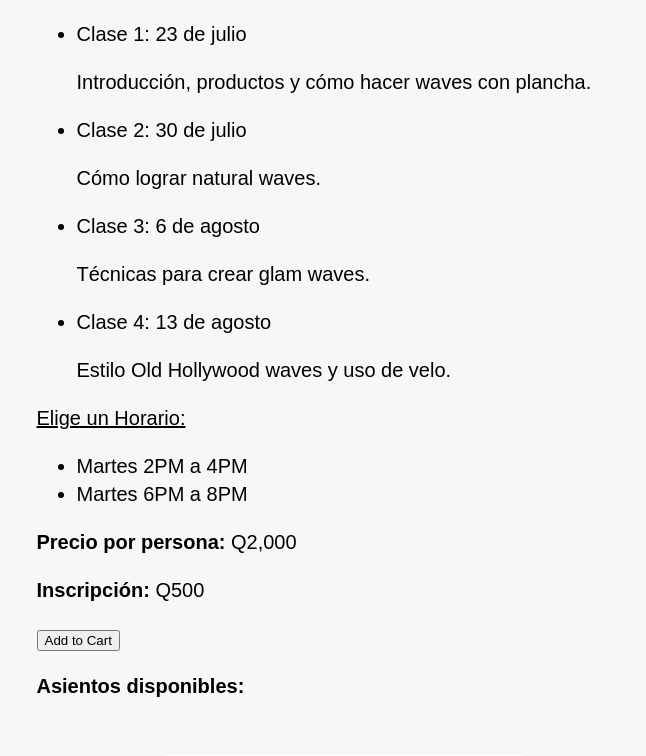
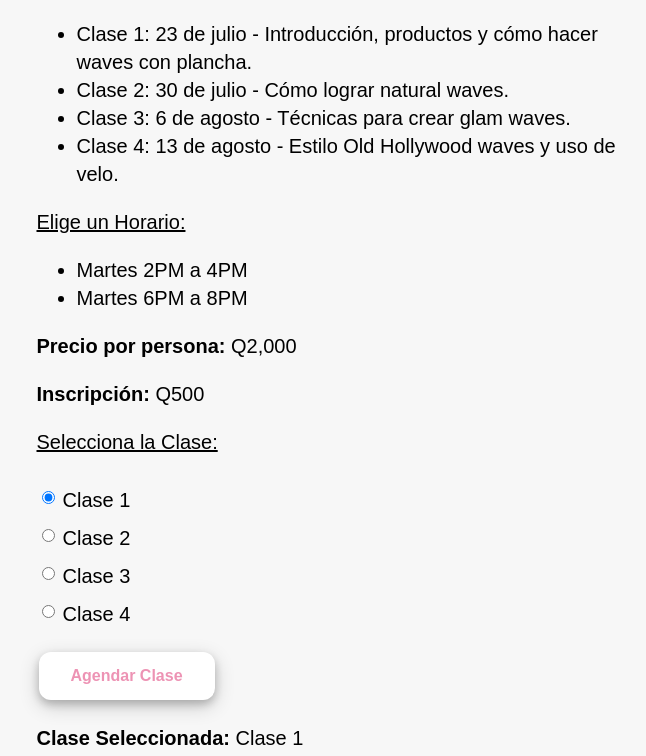
Before and after one commit to GGabriel007/Beauty-Station-React, a React (Create React App) app: page /classes/classes-1/Module_1Hair in a window 1280 px wide. Shown: the part 1360-2116 px from the top of the page, without its empty margins (296-942 px from the left). Built offline with nearby package versions, Linux system fonts and the light colour scheme; no server answers; the database is empty.

Commit message:
Fixing the data base issue including new classes
Implementing new classes and fixing it with the database.

```diff
--- a/src/pages/CartPage.js
+++ b/src/pages/CartPage.js
@@ -11,6 +11,9 @@ const CartPage = () => {
   const handleCheckout = async () => {
     const moduleIds = {
       'Modulo 1 Hair': 'YiqijCCEkEZAIeMVujBc',
+      'Module 1.1 Hair': 'js2jxcj3rNWxD7aEHycA',
+      'Module 1.2 Hair': 'RVzA81gMYtkv9fIdh18T',
+      'Module 1.3 Hair': 'Y152Sb3Ca3AURPUcaMUY',
       'Modulo 2 Hair': 'STw1zDaJNVOMT49f248v',
       'Modulo 3 Hair': '8ccNOMId0Gh8MLFTYlSM',
       'Modulo 4 Hair': 'c7SLqHPwsEeO7Bx7B1PI',
--- a/src/pages/Module_1Hair.js
+++ b/src/pages/Module_1Hair.js
@@ -1,13 +1,13 @@
-// src/pages/Module_1Hair.js
-import React, { useEffect, useContext } from 'react';
+import React, { useEffect, useContext, useState } from 'react';
 import { CartContext } from '../context/CartContext'; // Import CartContext
 import { SeatContext } from '../context/SeatContext'; // Import SeatContext
 import '../styles/modules.css';
 
-
 const Module_1Hair = () => {
   const { addToCart } = useContext(CartContext); // Get addToCart function from context
   const seatsAvailable = useContext(SeatContext); // Get seats data from context
+  const [selectedSchedule, setSelectedSchedule] = useState('Clase 1'); // State for selected schedule
+  const [availableSeats, setAvailableSeats] = useState(0); // State for available seats
 
   useEffect(() => {
     const thumbnails = document.querySelectorAll('.thumbnail-module');
@@ -27,12 +27,38 @@ const Module_1Hair = () => {
         thumbnail.removeEventListener('click', handleThumbnailClick);
       });
     };
-    }, []);
+  }, []);
+
+  useEffect(() => {
+    // Updating available seats based on the selected schedule
+    switch (selectedSchedule) {
+      case 'Clase 1':
+        setAvailableSeats(seatsAvailable[7] || 0); // Adjust index as needed
+        break;
+      case 'Clase 2':
+        setAvailableSeats(seatsAvailable[10] || 0); // Adjust index as needed
+        break;
+      case 'Clase 3':
+        setAvailableSeats(seatsAvailable[3] || 0); // Adjust index as needed
+        break;
+      case 'Clase 4':
+        setAvailableSeats(seatsAvailable[6] || 0); // Adjust index as needed
+        break;
+      default:
+        setAvailableSeats(0);
+    }
+  }, [selectedSchedule, seatsAvailable]);
 
   const handleAddToCart = () => {
+    let moduleName = 'Modulo 1 Hair';
+    if (selectedSchedule === 'Clase 2') moduleName = 'Module 1.1 Hair';
+    else if (selectedSchedule === 'Clase 3') moduleName = 'Module 1.2 Hair';
+    else if (selectedSchedule === 'Clase 4') moduleName = 'Module 1.3 Hair';
+
     const moduleItem = {
-      name: 'Modulo 1 Hair',
-      price: 2000
+      name: moduleName,
+      price: 2000,
+      schedule: selectedSchedule
     };
     addToCart(moduleItem);
   };
@@ -61,14 +87,10 @@ const Module_1Hair = () => {
             <p>Materiales: Plancha, tubo y cepillo; secadora y productos de cabello</p>
             <p className="class_links-module">Horarios:</p>
             <ul>
-              <li>Clase 1: 23 de julio</li>
-              <p>Introducción, productos y cómo hacer waves con plancha.</p>
-              <li>Clase 2: 30 de julio</li>
-              <p>Cómo lograr natural waves.</p>
-              <li>Clase 3: 6 de agosto</li>
-              <p>Técnicas para crear glam waves.</p>
-              <li>Clase 4: 13 de agosto</li>
-              <p>Estilo Old Hollywood waves y uso de velo.</p>
+              <li>Clase 1: 23 de julio - Introducción, productos y cómo hacer waves con plancha.</li>
+              <li>Clase 2: 30 de julio - Cómo lograr natural waves.</li>
+              <li>Clase 3: 6 de agosto - Técnicas para crear glam waves.</li>
+              <li>Clase 4: 13 de agosto - Estilo Old Hollywood waves y uso de velo.</li>
             </ul>
             <p className="class_links-module">Elige un Horario:</p>
             <ul>
@@ -77,8 +99,28 @@ const Module_1Hair = () => {
             </ul>
             <p><b>Precio por persona:</b> Q2,000</p>
             <p><b>Inscripción:</b> Q500</p>
-            <button onClick={handleAddToCart}>Add to Cart</button>
-            <p><b>Asientos disponibles:</b> {seatsAvailable[5]}</p>
+            <p className="class_links-module">Selecciona la Clase:</p>
+            <ul className='button-schedule'>
+              <li>
+                <input type="radio" id="clase1" name="schedule" value="Clase 1" checked={selectedSchedule === 'Clase 1'} onChange={() => setSelectedSchedule('Clase 1')} />
+                <label htmlFor="clase1">Clase 1</label>
+              </li>
+              <li>
+                <input type="radio" id="clase2" name="schedule" value="Clase 2" checked={selectedSchedule === 'Clase 2'} onChange={() => setSelectedSchedule('Clase 2')} />
+                <label htmlFor="clase2">Clase 2</label>
+              </li>
+              <li>
+                <input type="radio" id="clase3" name="schedule" value="Clase 3" checked={selectedSchedule === 'Clase 3'} onChange={() => setSelectedSchedule('Clase 3')} />
+                <label htmlFor="clase3">Clase 3</label>
+              </li>
+              <li>
+                <input type="radio" id="clase4" name="schedule" value="Clase 4" checked={selectedSchedule === 'Clase 4'} onChange={() => setSelectedSchedule('Clase 4')} />
+                <label htmlFor="clase4">Clase 4</label>
+              </li>
+            </ul>
+            <button className="add-to-cart-button" onClick={handleAddToCart}>Agendar Clase</button>
+            {selectedSchedule && <p><b>Clase Seleccionada:</b> {selectedSchedule}</p>}
+            <p><b>Asientos disponibles:</b> {availableSeats}</p>
           </div>
           <div className="second-image-module">
             <img src={`${process.env.PUBLIC_URL}/images/Class_1/Module_1/imagen_module_2Hair.jpeg`} alt="Informacion de Cursos" />
--- a/src/styles/modules.css
+++ b/src/styles/modules.css
@@ -86,6 +86,54 @@
     transform: scale(1.1);
 }
 
+/*schedule buttons*/
+.button-schedule{
+    list-style-type: none;
+    padding: 0;
+}
+
+.button-schedule li {
+    display: flex;
+    align-items: center;
+  }
+
+  .button-schedule label {
+    margin-left: 5px;
+  }
+
+/* Cart button */
+
+.add-to-cart-button {
+    background-color: #ffffff; /* Green background */
+    border: none; /* Remove borders */
+    color: #ed93b4; /* White text */
+    padding: 15px 32px; /* Some padding */
+    text-align: center; /* Centered text */
+    text-decoration: none; /* Remove underline */
+    display: inline-block; /* Make the button fit the content */
+    font-size: 16px; /* Increase font size */
+    margin: 4px 2px; /* Some margin */
+    cursor: pointer; /* Pointer/hand icon */
+    border-radius: 12px; /* Rounded corners */
+    transition: background-color 0.3s ease; /* Smooth transition for background color */
+  }
+
+  .add-to-cart-button:hover {
+    background-color: #ed93b4; /* Darker green on hover */
+    color: white;
+  }
+
+  .add-to-cart-button {
+    font-family: 'Arial', sans-serif;
+    font-weight: bold;
+  }
+
+  .add-to-cart-button {
+    box-shadow: 0 4px 8px 0 rgba(0, 0, 0, 0.2), 0 6px 20px 0 rgba(0, 0, 0, 0.19);
+  }
+
+
+
 /*Cart style*/
 .cart {
     padding: 20px;
```
